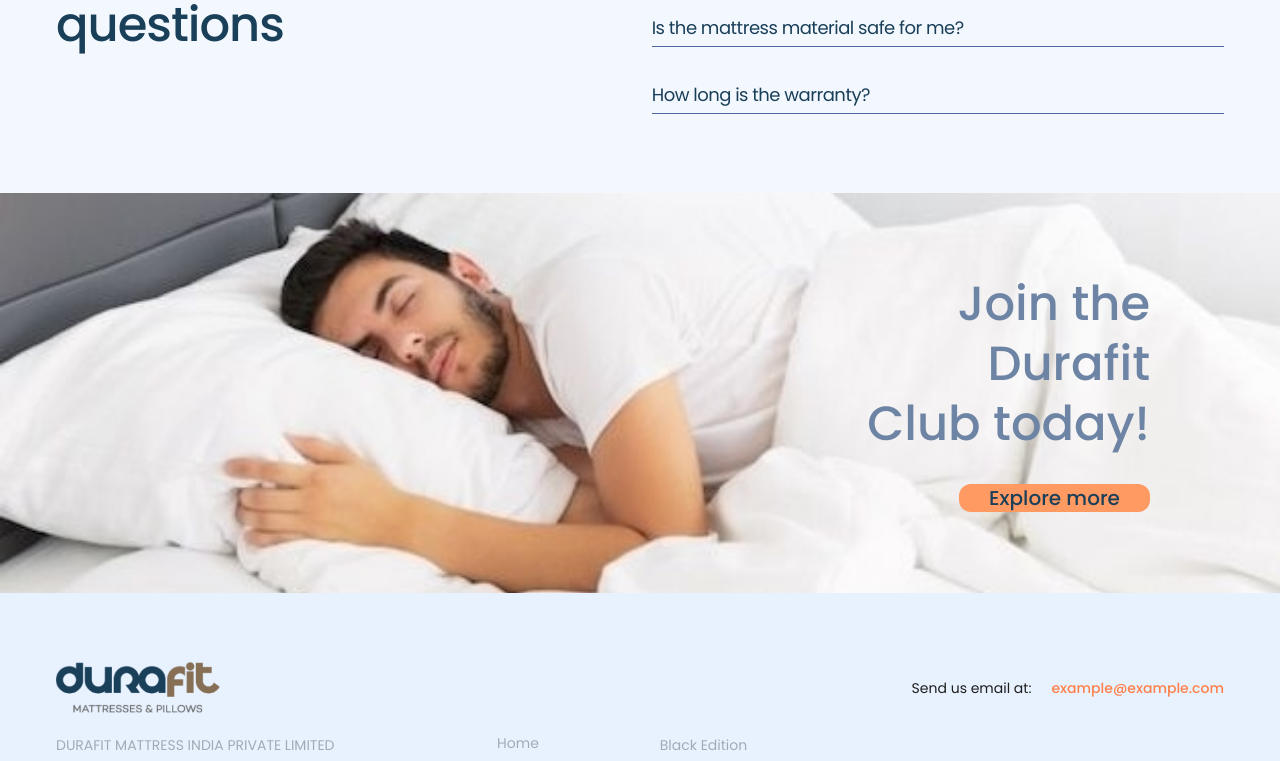
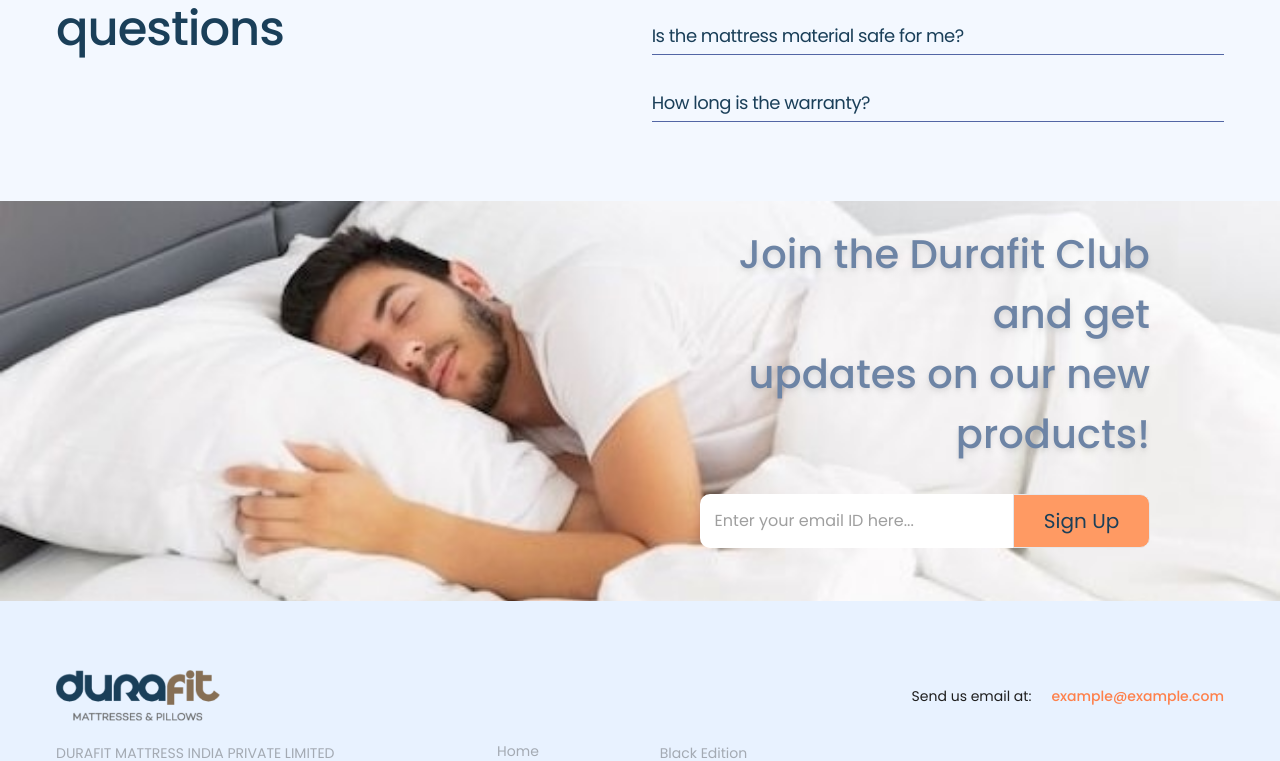
Before and after one commit to jayanvinod1510/durafit, a React (Create React App) app: page /mattress in a window 1280 px wide. Shown: the part 3944-4705 px from the top of the page. Built offline with nearby package versions, Linux system fonts and the light colour scheme.

Commit message:
Newsletter fix & detail image dimension fix

```diff
--- a/src/components/Input/index.jsx
+++ b/src/components/Input/index.jsx
@@ -11,6 +11,7 @@ const variants = {
 };
 const sizes = {
   xs: "h-[74px] pl-[30px] pr-[35px] text-base",
+  md: "h-[54px] pl-[15px] py-[10px] text-base"
 };
 
 const Input = React.forwardRef(
--- a/src/pages/Details/index.jsx
+++ b/src/pages/Details/index.jsx
@@ -54,13 +54,13 @@ export default function DetailPage() {
                   />
                   <div className="flex md:flex-row sm:flex-col w-[74%] md:w-full gap-5">
                     {data.images.map((image, i)=>(
-                      <div className="flex flex-col w-full sm:w-full pt-[9px] bg-gray-100 rounded-[10px]"
+                      <div className="flex flex-col w-full sm:w-full pt-[9px] bg-gray-100 rounded-[10px] h-[100px] w-[95px] "
                       onClick={()=>handleClick(image)}
                       >
                       <Img
                         src={`images/${image}`}
                         alt={`outdoorsofa_${i}`}
-                        className="h-[91px] object-cover rounded-[10px] cursor-pointer"
+                        className="h-[100px] w-[95px] object-cover rounded-[10px] cursor-pointer"
                       />
                     </div>
                     ))}
--- a/src/pages/Listingpage/index.jsx
+++ b/src/pages/Listingpage/index.jsx
@@ -1,6 +1,6 @@
 import React, { useState } from "react";
 import { Helmet } from "react-helmet";
-import { Button, Text, Img } from "../../components";
+import { Button, Text, Img, Input } from "../../components";
 import Footer from "../../components/Footer";
 import Header from "../../components/Header";
 import { productList } from "data/mockData";
@@ -19,6 +19,7 @@ import {
   AccordionItemState,
   Accordion,
   AccordionItem,
+  AccordionItemPanel,
 } from "react-accessible-accordion";
 import { ItemCard } from "components/ItemCard";
 
@@ -54,7 +55,11 @@ export default function ListingpagePage({ productType }) {
   const { ref: reason1Ref, inView: reasons1Visible } = useInView();
   const { ref: reason2Ref, inView: reasons2Visible } = useInView();
   const { ref: reason3Ref, inView: reasons3Visible } = useInView();
-
+  const signUpNowSuffix = <div className="flex justify-center items-center bg-deep_orange-300 border text-blue_gray-800 text-[20px] h-[54px] min-w-[137px] rounded-r-[10px] cursor-pointer"
+    onClick={() => { console.log("Send Email") }}
+  >
+    Sign Up
+  </div>;
   return (
     <>
       <Helmet>
@@ -108,10 +113,10 @@ export default function ListingpagePage({ productType }) {
                         // animate={{ opacity: 1, scale: 1, height: '100%' }}
                         // exit={{ opacity: 0, scale: 0, height: "50%" }}
                         // transition={{ duration: 0.3, }}
-                        style={{y:0}}
+                        style={{ y: 0 }}
                         initial={{ opacity: 0, scale: 0.96 }}
-                        animate={{ opacity: 1, scale: 1}}
-                        exit={{ opacity: 0, scale: 0.96}}
+                        animate={{ opacity: 1, scale: 1 }}
+                        exit={{ opacity: 0, scale: 0.96 }}
                         transition={{ duration: 0.3 }}
                         className={"h-[465px] cursor-pointer w-full md:h-auto object-cover rounded-[5px] "} src={"images/" + item.image} alt={""} loading={"lazy"} />
                     </AnimatePresence>
@@ -136,8 +141,8 @@ export default function ListingpagePage({ productType }) {
                 <div className="flex md:flex-col justify-between items-center gap-5">
                   <div className="flex justify-center w-[63%] md:w-full">
                     <div className="w-full">
-                    <Animated animationInDuration={2000} style={{"width": "100%","animation-delay": "400ms"}} animationIn="fadeIn" animationOut="fadeOut"  isVisible={reasons1Visible}>
-                      <div ref = {reason1Ref} className="flex flex-col gap-1">
+                      <Animated animationInDuration={2000} style={{ "width": "100%", "animation-delay": "400ms" }} animationIn="fadeIn" animationOut="fadeOut" isVisible={reasons1Visible}>
+                        <div ref={reason1Ref} className="flex flex-col gap-1">
                           <Text size="3xl" as="p" className="!text-blue_gray-100 leading-[44px]">
                             {data.reasons[0].title}
                           </Text>
@@ -164,8 +169,8 @@ export default function ListingpagePage({ productType }) {
                 />
                 <div className="flex justify-center w-[55%] md:w-full">
                   <div className="w-full">
-                  <Animated animationInDuration={2000}  style={{"width": "100%","animation-delay": "400ms"}} animationIn="fadeIn"  animationOut="fadeOut" isVisible={reasons2Visible}>
-                    <div  ref = {reason2Ref} className="flex flex-col gap-2.5">
+                    <Animated animationInDuration={2000} style={{ "width": "100%", "animation-delay": "400ms" }} animationIn="fadeIn" animationOut="fadeOut" isVisible={reasons2Visible}>
+                      <div ref={reason2Ref} className="flex flex-col gap-2.5">
                         <Text size="3xl" as="p" className="!text-blue_gray-100 leading-[44px]">
                           {data.reasons[1].title}
                         </Text>
@@ -180,8 +185,8 @@ export default function ListingpagePage({ productType }) {
               <div className="flex md:flex-col justify-between items-center gap-5">
                 <div className="flex justify-center w-[52%] md:w-full">
                   <div className="w-full">
-                  <Animated animationInDuration={2000}  style={{"width": "100%","animation-delay": "400ms"}} animationIn="fadeIn"  animationOut="fadeOut" isVisible={reasons3Visible}>
-                    <div  ref = {reason3Ref} className="flex flex-col gap-2.5">
+                    <Animated animationInDuration={2000} style={{ "width": "100%", "animation-delay": "400ms" }} animationIn="fadeIn" animationOut="fadeOut" isVisible={reasons3Visible}>
+                      <div ref={reason3Ref} className="flex flex-col gap-2.5">
                         <Text size="3xl" as="p" className="!text-blue_gray-100 leading-[44px]">
                           {data.reasons[2].title}
                         </Text>
@@ -230,26 +235,40 @@ export default function ListingpagePage({ productType }) {
                       </AccordionItemState>
                     </AccordionItemButton>
                   </AccordionItemHeading>
+                  <AccordionItemPanel>
+                    <div className="flex justify-between items-center gap-5 py-1">
+                      <Text size="xl" as="p" className="self-start !text-blue_gray-800 tracking-[-0.50px]">
+                        {_.answer}
+                      </Text>
+                    </div>
+                  </AccordionItemPanel>
                 </AccordionItem>
               ))}
             </Accordion>
           </div>
         </div>
         <div className="flex flex-col items-end justify-center h-[400px] md:h-auto pl-14 pr-[98px] gap-[30px] py-[98px] md:p-5 bg-[url(/public/images/img_frame_64.png)] bg-cover bg-no-repeat">
-          <div className="flex justify-end w-[29%] md:w-full mr-8 md:mr-0">
+          <div className="flex justify-end w-[40%] md:w-full mr-8 md:mr-0">
             <div className="w-full">
-              <Text size="6xl" as="p" className="!text-blue_gray-400 text-right !font-medium leading-[60px]">
+              <Text size="4xl" as="p" className="!text-blue_gray-400 text-right !font-medium leading-[60px] drop-shadow-md"
+                style={{ filter: 'style="filter: drop-shadow(rgba(0, 0, 0, 0.2) 0px 0.3rem 0.1rem);' }}
+              >
                 <>
-                  Join the Durafit
+                  Join the Durafit Club and get
                   <br />
-                  Club today!
+                  updates on our new products!
                 </>
               </Text>
+              <div className="flex self-stretch justify-end py-[30px]">
+                <Input type="email" size="md" shape="round" style={{ "color": "#434343" }} name="email" placeholder={`Enter your email ID here...`} className="sm:px-5 min-w-[89%] border-none"
+                  suffix={signUpNowSuffix}
+                />
               </div>
             </div>
-          <Button shape="round" className="mr-8 md:mr-0 sm:px-5 font-medium min-w-[191px]">
+          </div>
+          {/* <Button shape="round" className="mr-8 md:mr-0 sm:px-5 font-medium min-w-[191px]">
             Explore more
-          </Button>
+          </Button> */}
         </div>
         <Footer className="px-14 py-[69px] md:p-5 bg-blue-50" />
       </div>
```
Lines whose indentation alone changed are shown as unchanged.
